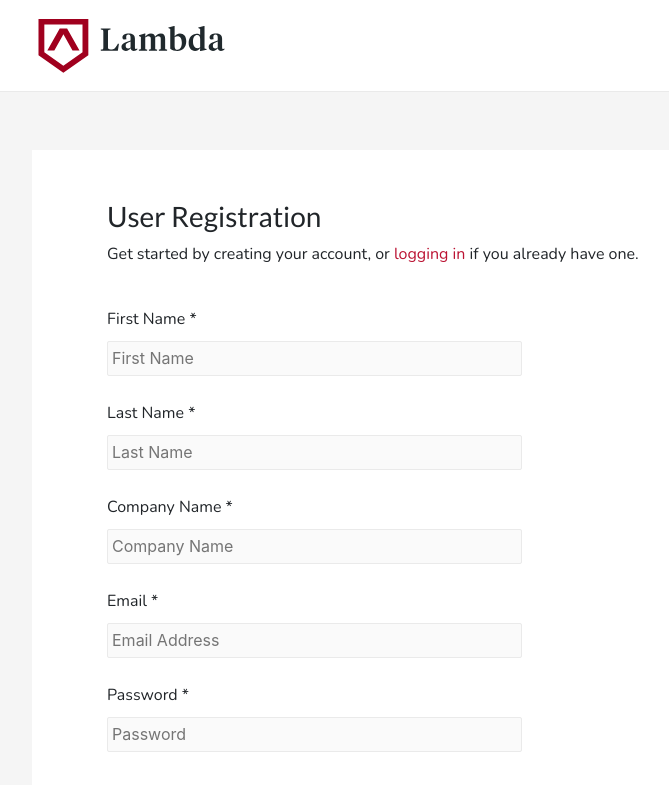
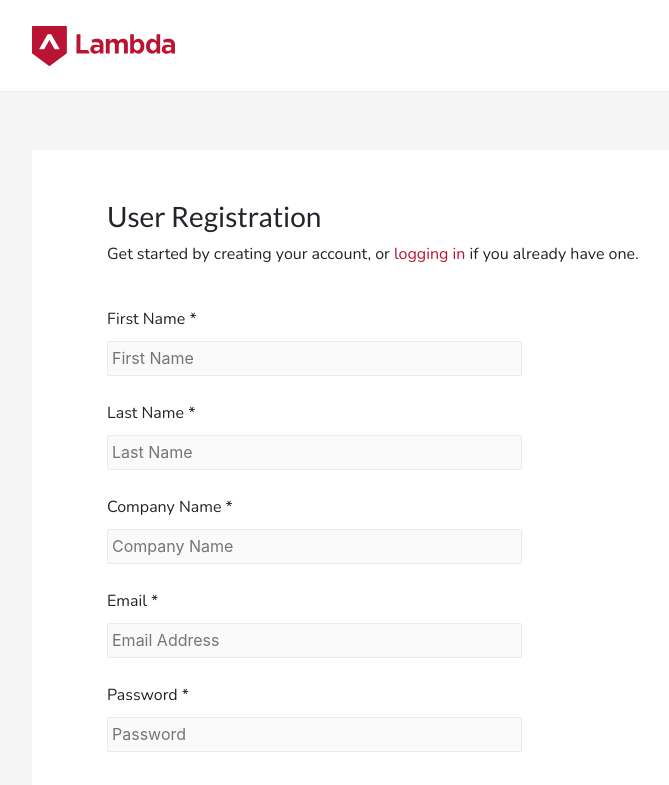
Before and after one commit to build-415-productqueue/frontend, a React (Create React App) app: page / in a window 1280 px wide. Shown: the top 785 px of the page, without its empty margins (118-787 px from the left). Built offline with nearby package versions, Linux system fonts and the light colour scheme.

Commit message:
Updated lambda logo

```diff
--- a/src/styles/nav.css
+++ b/src/styles/nav.css
@@ -18,7 +18,7 @@ nav {
 
 nav img {
     max-width: 200px;
-    height: 62px;
+    height: 40px;
 }
 
 
```
Also changed, not shown: src/assets/lambdalogo.svg.
